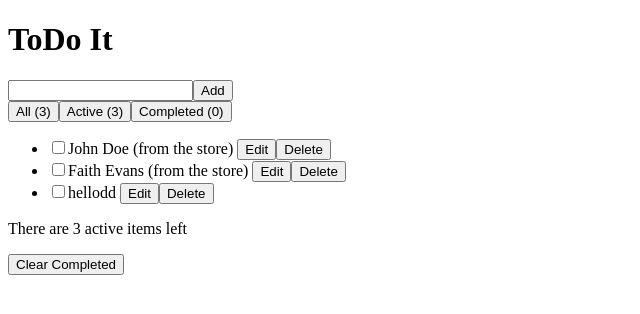
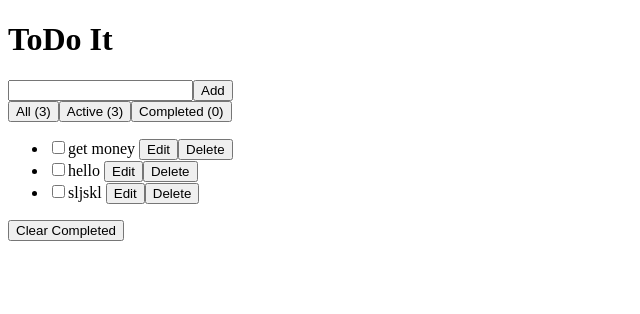
Before and after one commit to bradcammon/to-do-it, a Vue app: page / in a window 1280 px wide. Shown: the top 314 px of the page, without its empty margins (0-640 px from the left). Built offline with nearby package versions, Linux system fonts and the light colour scheme; data requests are answered from the project's data file.

Commit message:
minor changes

```diff
--- a/db.json
+++ b/db.json
@@ -28,18 +28,18 @@
   },
   "items": [
     {
-      "name": "John Doe (from the store)",
-      "completed": false,
-      "id": "4ff65e0a-c338-454e-89da-39d83f4e6c06"
+      "id": "1fcb4623-410c-4f13-9188-6b320a8118a0",
+      "name": "get money",
+      "completed": false
     },
     {
-      "name": "Faith Evans (from the store)",
-      "completed": false,
-      "id": "3d1e4d2b-d402-4928-9c06-7a1a8b8d85a4"
+      "id": "78fafcf7-f2f6-43cb-9fbc-d7e4af69a1b1",
+      "name": "hello",
+      "completed": false
     },
     {
-      "id": "7c526ec2-f6f4-4a43-920e-ba26b3463097",
-      "name": "hellodd",
+      "id": "d4fbc411-741a-4185-ae7e-32643e753f8f",
+      "name": "sljskl",
       "completed": false
     }
   ]
--- a/package.json
+++ b/package.json
@@ -23,6 +23,7 @@
     "eslint-plugin-vue": "^9.23.0",
     "json-server": "^1.0.0-beta.0",
     "prettier": "^3.2.5",
+    "typescript": "^5.4.5",
     "vite": "^5.2.8"
   }
 }
--- a/src/components/ToDoFooter.vue
+++ b/src/components/ToDoFooter.vue
@@ -14,7 +14,7 @@ function deleteCompleted() {
 <template>
   <footer>
     <div>
-      <p>There are {{ toDo.activeItemsFilter.length }} active items left</p>
+      <p v-show="false">There are {{ toDo.activeItemsFilter.length }} active items left</p>
     </div>
     <div><button @click="deleteCompleted">Clear Completed</button></div>
   </footer>
--- a/src/stores/ToDoStore.js
+++ b/src/stores/ToDoStore.js
@@ -123,3 +123,6 @@ export let useToDoStore = defineStore('toDo', {
     }
   }
 })
+
+// TODO: If there is a network interruption during an attempt to update the backend,
+// how to handle synchronizing the state of the local store and the backend at a later time?
```
Also changed, not shown: 1 other file (tests, documents, lock files or other folders).
